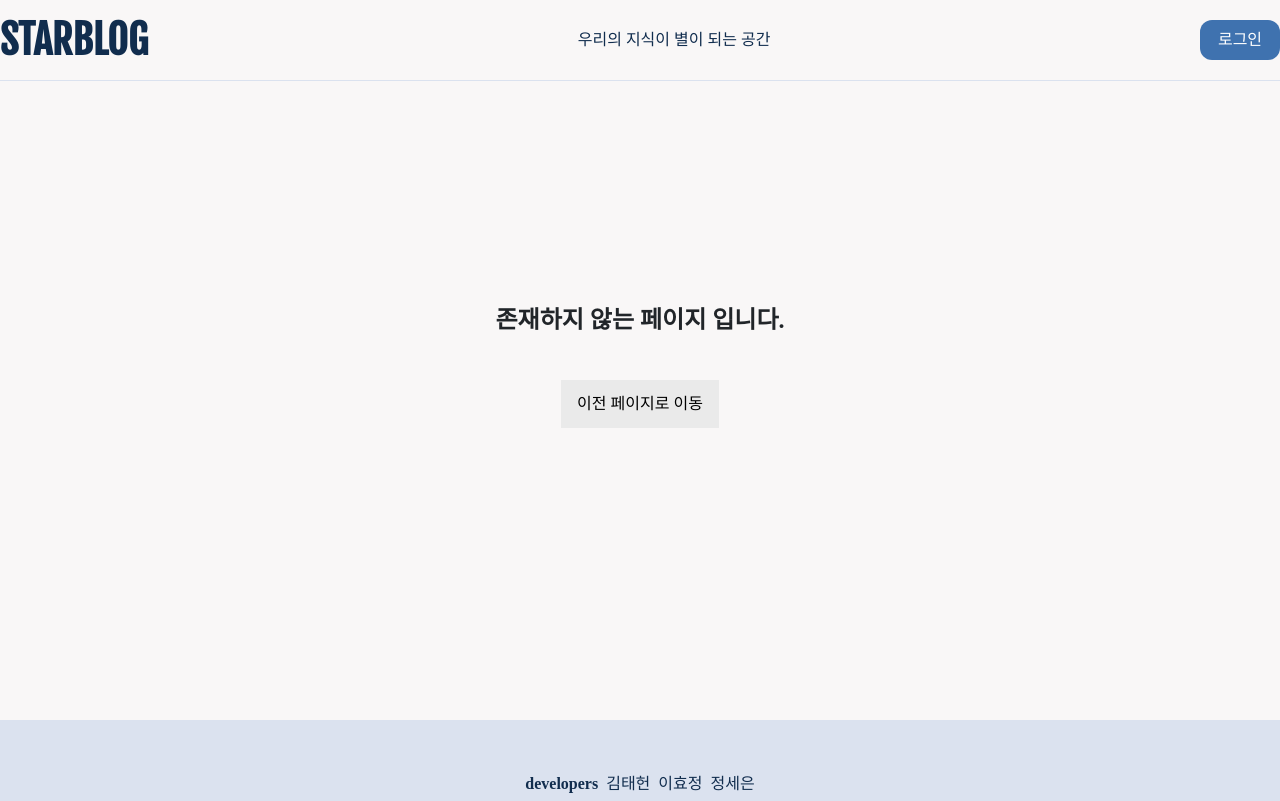
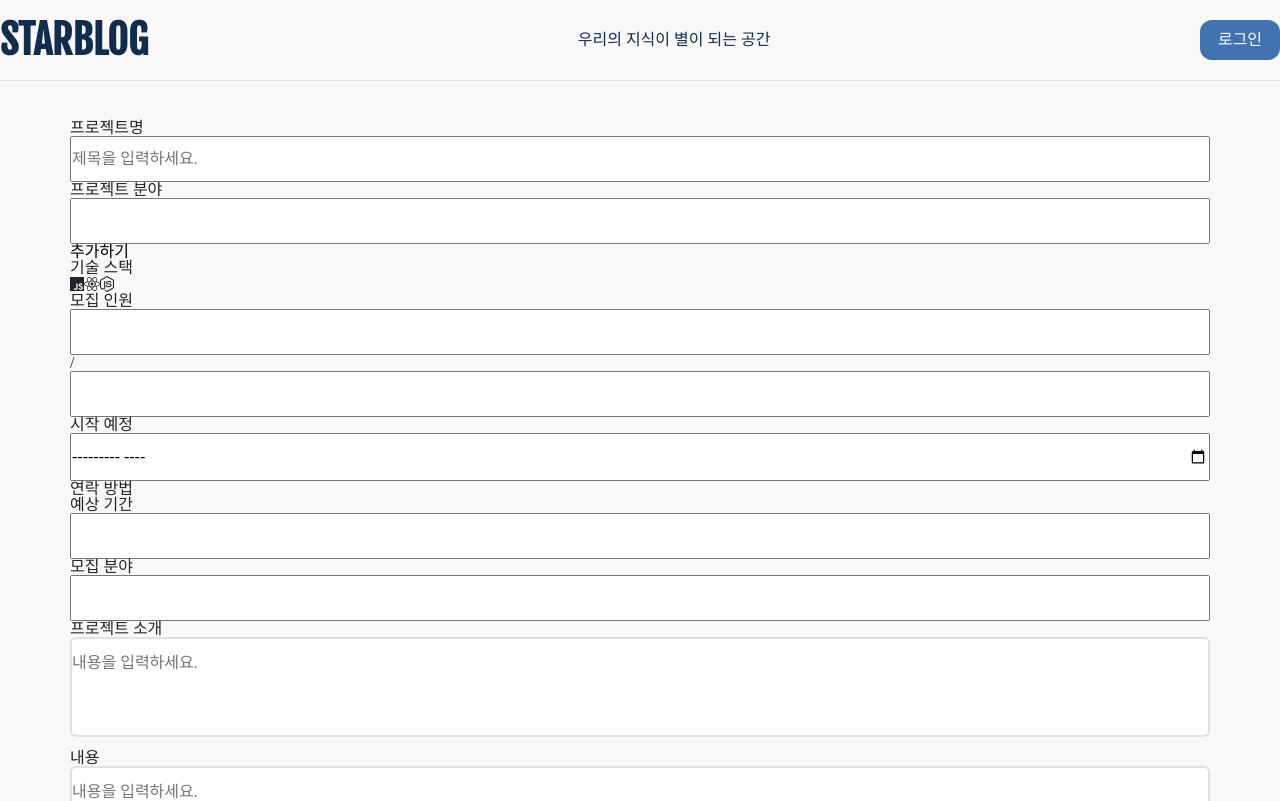
Before and after one commit to thkim0515/DeveloperBlog, a React (Create React App) app: page /projectCreate in a window 1280 px wide. Shown: the top 801 px of the page. Built offline with nearby package versions, Linux system fonts and the light colour scheme; a small style sheet from the web is missing; a web font is replaced by a local one.

Commit message:
feat: ProjectCreate 컴포넌트 외형 추가

```diff
--- a/src/App.js
+++ b/src/App.js
@@ -26,6 +26,7 @@ import { UserLoginProvider } from "./context/UserLoginContext";
 //privateRoute
 import { PrivateRoute } from "./routes/PrivateRoute";
 import { NewCodePosting } from "./pages/TestComponent/NewCodePosting/NewCodePosting";
+import { TeamProjectCreate } from "./pages/TeamProjectCreate/TeamProjectCreate";
 
 export const App = () => {
   return (
@@ -48,6 +49,7 @@ export const App = () => {
                 path="codeCreate"
                 element={<PrivateRoute component={<CodeCreate />} />}
               />
+              <Route path="post/:_id" element={<PostDetail />} />
               <Route
                 path="codePosting"
                 element={<PrivateRoute component={<NewCodePosting />} />}
@@ -60,7 +62,7 @@ export const App = () => {
               {/* Team Project */}
               <Route path="/teamProject" element={<TeamProject />} />
               <Route path="/project/:_pid" element={<TeamProjectDetail />} />
-              <Route path="post/:_id" element={<PostDetail />} />
+              <Route path="/projectCreate" element={<TeamProjectCreate />} />
 
               {/* Profile */}
               <Route
--- a/src/components/form/Input.jsx
+++ b/src/components/form/Input.jsx
@@ -1,5 +1,12 @@
-import React, { forwardRef } from "react";
+import styled from "styled-components";
+import { forwardRef } from "react";
 
 export const Input = forwardRef((props, ref) => {
-  return <input ref={ref} {...props} />;
+  return <SInput ref={ref} {...props} />;
 });
+
+const SInput = styled.input`
+  font-family: inherit;
+  padding: 0.75rem 0;
+  width: 100%;
+`;
--- a/src/pages/TeamProjectCreate/TeamProjectCreate.jsx
+++ b/src/pages/TeamProjectCreate/TeamProjectCreate.jsx
@@ -1,3 +1,59 @@
+import { FontAwesomeIcon } from "@fortawesome/react-fontawesome";
+import { faJs, faReact, faNodeJs } from "@fortawesome/free-brands-svg-icons";
+import { Input } from "./../../components/form/Input";
+import { TextArea } from "./../TeamProjectDetail/ProjectComments/ProjectComments.style";
+
 export const TeamProjectCreate = () => {
-  return <div></div>;
+  return (
+    <form>
+      <div>
+        <label>프로젝트명</label>
+        <Input type="text" placeholder="제목을 입력하세요." />
+      </div>
+      <div>
+        <label>프로젝트 분야</label>
+        <Input type="text" />
+        <button>추가하기</button>
+      </div>
+      <div>
+        <h2>기술 스택</h2>
+        <FontAwesomeIcon icon={faJs} />
+        <FontAwesomeIcon icon={faReact} />
+        <FontAwesomeIcon icon={faNodeJs} />
+      </div>
+      <div>
+        <label>모집 인원</label>
+        <div>
+          <Input type="number" />/<Input type="number" />
+        </div>
+      </div>
+      <div>
+        <label>시작 예정</label>
+        <div>
+          <Input type="month" />
+        </div>
+      </div>
+      <div>
+        <label>연락 방법</label>
+        <div></div>
+      </div>
+      <div>
+        <label>예상 기간</label>
+        <Input type="number" />
+      </div>
+      <div>
+        <label>모집 분야</label>
+        <Input type="text" />
+      </div>
+      <div>
+        <label>프로젝트 소개</label>
+        <TextArea placeholder="내용을 입력하세요." />
+      </div>
+      <div>
+        <label>내용</label>
+        <TextArea type="text" placeholder="내용을 입력하세요." />
+      </div>
+      <button>올리기</button>
+    </form>
+  );
 };
--- a/src/pages/TeamProjectDetail/ProjectComments/ProjectComments.jsx
+++ b/src/pages/TeamProjectDetail/ProjectComments/ProjectComments.jsx
@@ -1,4 +1,5 @@
 import * as S from "./ProjectComments.style";
+import { TextArea } from "./ProjectComments.style";
 import { UserInformation } from "../../../components/user/UserInformation";
 
 export const ProjectComments = () => {
@@ -10,13 +11,7 @@ export const ProjectComments = () => {
           <span>1</span>
         </S.CommentTitle>
         <UserInformation />
-        <S.TextArea
-          name=""
-          id=""
-          cols="30"
-          rows="10"
-          placeholder="댓글을 입력하세요."
-        ></S.TextArea>
+        <TextArea placeholder="댓글을 입력하세요." />
         <div>
           <S.CommentSubmitBox>
             <S.CommentSubmitButton>댓글 등록</S.CommentSubmitButton>
```
Also changed, not shown: src/components/form/TextArea.jsx (added, +18 -0 lines).
